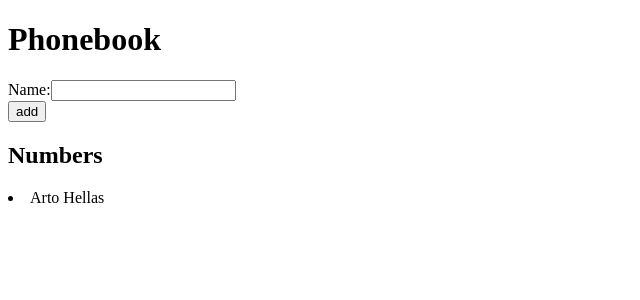
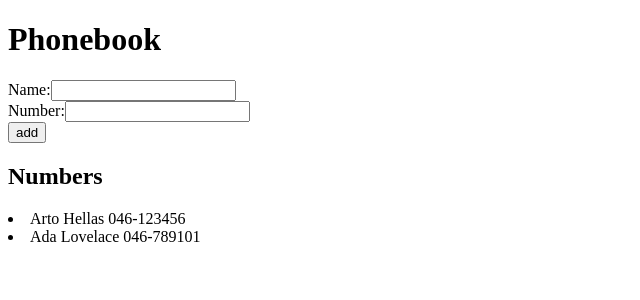
Before and after one commit to r-azh/Fullstack_JS, a React (Vite) app in the folder Part2/excercise/phonebook/: page / in a window 1280 px wide. Shown: the top 300 px of the page, without its empty margins (0-640 px from the left). Built offline with nearby package versions, Linux system fonts and the light colour scheme; the HTML template or start-up script is replaced by a standard one.

Commit message:
Part-2-2_excercise 2-8

```diff
--- a/Part2/excercise/phonebook/src/App.jsx
+++ b/Part2/excercise/phonebook/src/App.jsx
@@ -1,18 +1,27 @@
 import { useState } from 'react'
 
 function App() {
-  const [persons, setPersons] = useState([{name: 'Arto Hellas'}])
+  const [persons, setPersons] = useState([
+    {name: 'Arto Hellas', number: '046-123456'},
+    {name: 'Ada Lovelace', number: '046-789101'}
+  ])
   const [newName, setNewName] = useState('')
+  const [newNumber, setNewNumber] = useState('')
 
   const handleNameChange = (event) => {
-    console.log(event.target.value)
+    console.log('newName ->', event.target.value)
     setNewName(event.target.value)
+  }
+
+  const handleNumberChange = (event) => {
+    console.log('newNumber ->', event.target.value)
+    setNewNumber(event.target.value)
   }
 
   const addPerson = (event) => {
     event.preventDefault()
     // prevent empty entries
-    if (newName === '') return
+    if (newName === '' || newNumber === '') return
 
     console.log(persons)
     // check if the name already exists
@@ -21,7 +30,8 @@ function App() {
       return
     }
     const personObject = {
-      name: newName
+      name: newName,
+      number: newNumber
     }
     setPersons(persons.concat(personObject))
     setNewName('')
@@ -39,14 +49,24 @@ function App() {
             />
           </div>
           <div>
+            Number:
+            <input
+              value={newNumber}
+              onChange={handleNumberChange}
+            />
+          </div>
+          <div>
             <button type="submit" onClick={addPerson}>add</button>
           </div>
         </form>
       <h2>Numbers</h2>
       <div>
-        {persons.map(person=>
-        <li key={person.name}>{person.name}</li>)
-        }
+        {persons.map(
+          person=>
+        <li key={person.name}>
+          {person.name} {person.number}
+        </li>
+        )}
       </div>
     </div>
   )
```
Also changed, not shown: 1 other file (tests, documents, lock files or other folders).
